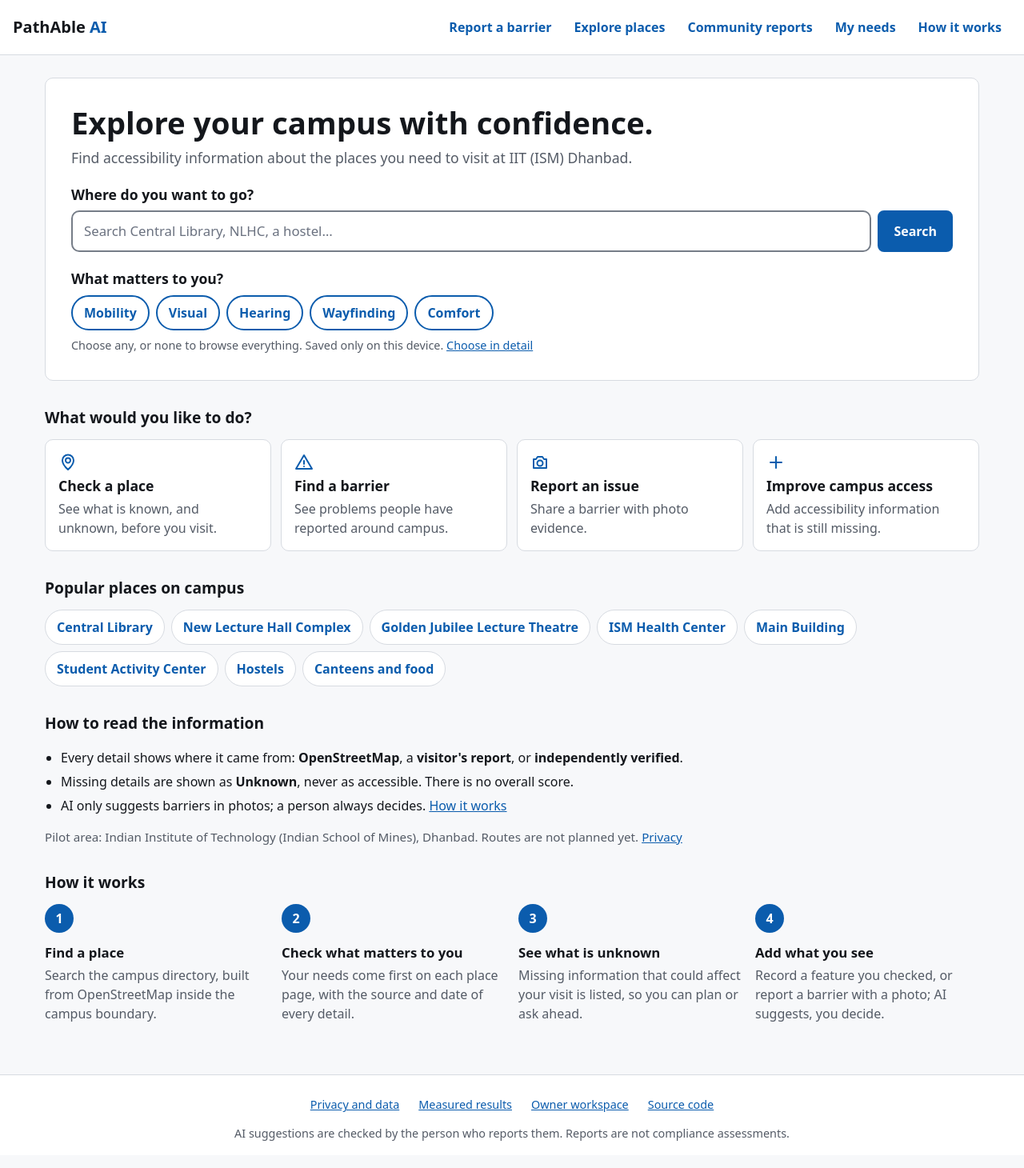
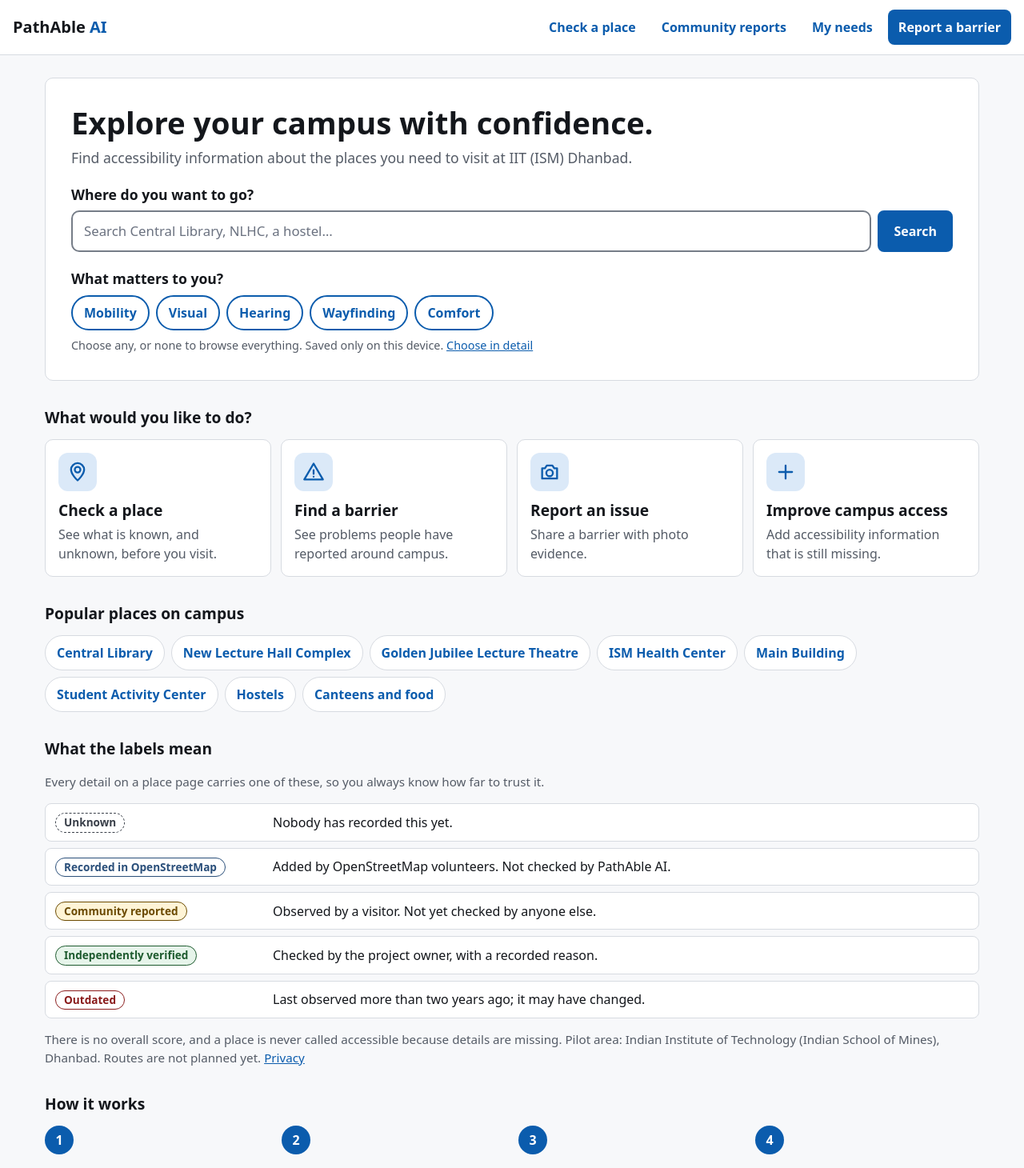
Before and after one commit to vishuweb/pathable-ai, a Next.js app: page / in a window 1280 px wide. Shown: the top 1460 px of the page at 80% size. Built offline with nearby package versions, Linux system fonts and the light colour scheme.

Commit message:
feat: clearer navigation, home legend, place profile summary and key details

```diff
--- a/app/globals.css
+++ b/app/globals.css
@@ -2162,3 +2162,236 @@ fieldset:disabled .segment {
   display: grid;
   gap: 6px;
 }
+
+/* Main navigation */
+.site-header .site-nav {
+  display: grid;
+  grid-template-columns: 1fr 1fr;
+  gap: 6px;
+  width: 100%;
+}
+
+.site-header .site-nav a {
+  display: flex;
+  align-items: center;
+  justify-content: center;
+  min-height: 44px;
+  padding: 0 12px;
+  border-radius: 8px;
+  border: 1px solid transparent;
+  font-weight: 600;
+  text-align: center;
+  text-decoration: none;
+}
+
+.site-header .site-nav a:hover {
+  background: #eef4fb;
+}
+
+.site-header .site-nav a[aria-current="page"] {
+  background: #dbe9f8;
+  border-color: #9bbbe0;
+}
+
+.site-header .site-nav a.nav-cta {
+  background: var(--accent);
+  color: var(--accent-text);
+}
+
+.site-header .site-nav a.nav-cta:hover {
+  background: var(--accent-hover);
+}
+
+.site-header .site-nav a.nav-cta[aria-current="page"] {
+  outline: 2px solid var(--text);
+  outline-offset: 1px;
+}
+
+@media (min-width: 700px) {
+  .site-header .site-nav {
+    display: flex;
+    width: auto;
+  }
+}
+
+/* Home: clearer hierarchy */
+.action-icon {
+  display: grid;
+  place-items: center;
+  width: 48px;
+  height: 48px;
+  border-radius: 12px;
+  background: #dbe9f8;
+  color: var(--accent);
+  margin-bottom: 6px;
+}
+
+.action-card .action-icon svg {
+  color: inherit;
+}
+
+.action-title {
+  font-size: 1.2rem;
+}
+
+.action-card:hover .action-title {
+  text-decoration: underline;
+}
+
+.legend-list {
+  margin: 12px 0;
+  display: grid;
+  gap: 8px;
+}
+
+.legend-list > div {
+  display: grid;
+  gap: 4px 16px;
+  padding: 10px 12px;
+  border: 1px solid var(--border);
+  border-radius: 8px;
+  background: var(--surface);
+}
+
+.legend-list dt,
+.legend-list dd {
+  margin: 0;
+}
+
+@media (min-width: 700px) {
+  .legend-list > div {
+    grid-template-columns: 16rem 1fr;
+    align-items: center;
+  }
+}
+
+/* Place profile: summary tiles and grouped unknowns */
+.profile-summary {
+  margin-top: 8px;
+}
+
+.summary-tiles {
+  margin: 0;
+  display: grid;
+  gap: 8px;
+  grid-template-columns: repeat(2, 1fr);
+}
+
+.summary-tiles > div {
+  display: grid;
+  gap: 2px;
+  padding: 10px 12px;
+  border: 1px solid var(--border);
+  border-left-width: 6px;
+  border-radius: 8px;
+  background: var(--surface);
+}
+
+.summary-tiles dt {
+  font-size: 0.9rem;
+  color: var(--muted);
+}
+
+.summary-tiles dd {
+  margin: 0;
+  font-size: 1.8rem;
+  font-weight: 700;
+  line-height: 1.1;
+}
+
+.tile-osm {
+  border-left-color: #2a4f7a;
+}
+
+.tile-community {
+  border-left-color: #b07a00;
+}
+
+.tile-verified {
+  border-left-color: #1e5b2f;
+}
+
+.tile-unknown {
+  border-left-style: dashed;
+  border-left-color: #6b7380;
+}
+
+.key-features {
+  margin-top: 14px;
+}
+
+.unknown-group h3 {
+  margin: 14px 0 4px;
+  font-size: 1rem;
+}
+
+@media (min-width: 700px) {
+  .summary-tiles {
+    grid-template-columns: repeat(4, 1fr);
+  }
+}
+
+/* Explore: search first, then a compact toolbar */
+.explorer-toolbar {
+  display: grid;
+  gap: 12px;
+  margin: 12px 0;
+  align-items: start;
+}
+
+.explorer-toolbar .field {
+  margin-top: 0;
+}
+
+@media (min-width: 900px) {
+  .explorer-toolbar {
+    grid-template-columns: 20rem 1fr;
+    gap: 24px;
+  }
+}
+
+/* Report: what happens next */
+.flow-steps {
+  list-style: none;
+  counter-reset: flow;
+  margin: 12px 0 0;
+  padding: 0;
+  display: grid;
+  gap: 8px;
+}
+
+.flow-steps li {
+  counter-increment: flow;
+  display: grid;
+  grid-template-columns: 36px 1fr;
+  column-gap: 12px;
+  align-items: center;
+  padding: 8px 12px;
+  border: 1px solid var(--border);
+  border-radius: 8px;
+  background: var(--surface);
+}
+
+.flow-steps li::before {
+  content: counter(flow);
+  grid-row: span 2;
+  width: 32px;
+  height: 32px;
+  border-radius: 50%;
+  background: var(--accent);
+  color: var(--accent-text);
+  font-weight: 700;
+  display: grid;
+  place-items: center;
+}
+
+.flow-steps span {
+  color: var(--muted);
+  font-size: 0.9rem;
+}
+
+@media (min-width: 700px) {
+  .flow-steps {
+    grid-template-columns: repeat(3, 1fr);
+  }
+}
--- a/app/layout.tsx
+++ b/app/layout.tsx
@@ -1,5 +1,6 @@
 import type { Metadata, Viewport } from "next";
 import Link from "next/link";
+import { SiteNav } from "@/components/SiteNav";
 import "./globals.css";
 
 export const metadata: Metadata = {
@@ -24,13 +25,7 @@ export default function RootLayout({ children }: { children: React.ReactNode })
           <Link href="/" className="brand">
             PathAble <span>AI</span>
           </Link>
-          <nav aria-label="Main">
-            <Link href="/report">Report a barrier</Link>
-            <Link href="/places">Explore places</Link>
-            <Link href="/reports">Community reports</Link>
-            <Link href="/needs">My needs</Link>
-            <Link href="/#how-it-works">How it works</Link>
-          </nav>
+          <SiteNav />
         </header>
         <main id="main">{children}</main>
         <footer className="site-footer">
--- a/app/page.tsx
+++ b/app/page.tsx
@@ -2,6 +2,7 @@ import Link from "next/link";
 import { NeedGroupChips } from "@/components/NeedGroupChips";
 import { directory } from "@/lib/campus-directory";
 import { placePath } from "@/lib/place";
+import { PROVENANCE_INFO, type Provenance } from "@/lib/provenance";
 import { activeRegion } from "@/lib/region";
 
 const ACTIONS = [
@@ -30,6 +31,8 @@ const ACTIONS = [
     icon: "M12 5v14 M5 12h14",
   },
 ];
+
+const LEGEND: Provenance[] = ["unknown", "osm", "community", "verified", "outdated"];
 
 // Real campus places from the OpenStreetMap directory, used as examples.
 const EXAMPLES = [
@@ -86,9 +89,11 @@ export default function HomePage() {
           {ACTIONS.map((a) => (
             <li key={a.title}>
               <Link href={a.href} className="action-card">
-                <svg viewBox="0 0 24 24" width="24" height="24" aria-hidden="true" focusable="false">
-                  <path d={a.icon} fill="none" stroke="currentColor" strokeWidth="2" strokeLinecap="round" strokeLinejoin="round" />
-                </svg>
+                <span className="action-icon" aria-hidden="true">
+                  <svg viewBox="0 0 24 24" width="28" height="28" focusable="false">
+                    <path d={a.icon} fill="none" stroke="currentColor" strokeWidth="2" strokeLinecap="round" strokeLinejoin="round" />
+                  </svg>
+                </span>
                 <span className="action-title">{a.title}</span>
                 <span className="action-text">{a.text}</span>
               </Link>
@@ -114,22 +119,22 @@ export default function HomePage() {
         </ul>
       </section>
 
-      <section aria-labelledby="trust-title" className="trust">
-        <h2 id="trust-title">How to read the information</h2>
-        <ul>
-          <li>
-            Every detail shows where it came from: <strong>OpenStreetMap</strong>, a <strong>visitor&apos;s report</strong>, or{" "}
-            <strong>independently verified</strong>.
-          </li>
-          <li>
-            Missing details are shown as <strong>Unknown</strong>, never as accessible. There is no overall score.
-          </li>
-          <li>
-            AI only suggests barriers in photos; a person always decides. <Link href="/#how">How it works</Link>
-          </li>
-        </ul>
+      <section aria-labelledby="legend-title" className="legend">
+        <h2 id="legend-title">What the labels mean</h2>
+        <p className="muted">Every detail on a place page carries one of these, so you always know how far to trust it.</p>
+        <dl className="legend-list">
+          {LEGEND.map((key) => (
+            <div key={key}>
+              <dt>
+                <span className={`provenance provenance-${key}`}>{PROVENANCE_INFO[key].label}</span>
+              </dt>
+              <dd>{PROVENANCE_INFO[key].description}</dd>
+            </div>
+          ))}
+        </dl>
         <p className="muted">
-          Pilot area: {region.fullName}. Routes are not planned yet. <Link href="/privacy">Privacy</Link>
+          There is no overall score, and a place is never called accessible because details are missing. Pilot area:{" "}
+          {region.fullName}. Routes are not planned yet. <Link href="/privacy">Privacy</Link>
         </p>
       </section>
 
--- /dev/null
+++ b/components/SiteNav.tsx
@@ -0,0 +1,28 @@
+"use client";
+
+import Link from "next/link";
+import { usePathname } from "next/navigation";
+
+const LINKS = [
+  { href: "/places", label: "Check a place", match: "/places" },
+  { href: "/reports", label: "Community reports", match: "/reports" },
+  { href: "/needs", label: "My needs", match: "/needs" },
+];
+
+/** Main navigation: shows the current page, and makes reporting the one standout action. */
+export function SiteNav() {
+  const pathname = usePathname();
+  const current = (match: string) => pathname === match || pathname.startsWith(`${match}/`);
+  return (
+    <nav aria-label="Main" className="site-nav">
+      {LINKS.map((link) => (
+        <Link key={link.href} href={link.href} aria-current={current(link.match) ? "page" : undefined}>
+          {link.label}
+        </Link>
+      ))}
+      <Link href="/report" className="nav-cta" aria-current={pathname === "/report" ? "page" : undefined}>
+        Report a barrier
+      </Link>
+    </nav>
+  );
+}
```
Also changed, not shown: app/places/page.tsx (+6 -6 lines), app/report/page.tsx (+14 -4 lines), components/PlaceExplorer.tsx (+13 -11 lines), components/PlaceProfileView.tsx (+55 -3 lines), 1 other file (tests, documents, lock files or other folders).
